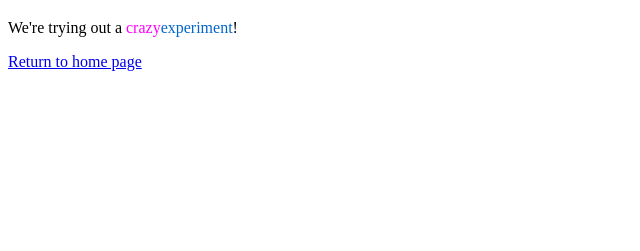
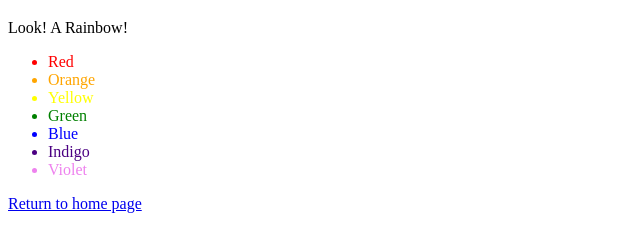
Before and after one commit to usman-tahir/my-git-repo, a plain HTML site: page crazy.html in a window 1280 px wide. Shown: the part 61-312 px from the top of the page, without its empty margins (0-640 px from the left). Drawn offline with Linux system fonts and the light colour scheme.

Commit message:
added a rainbow to ccrazy.html

```diff
--- a/crazy.html
+++ b/crazy.html
@@ -6,9 +6,18 @@
   </head>
   <body>
     <h1>A Crazy Experiment</h1>
-    <p>
-      We're trying out a <span style="color: #f0f">crazy</span><span style="color: #06c">experiment</span>!
-    </p>
+    <p>Look! A Rainbow!</p>
+
+    <ul>
+      <li style="color: red">Red</li>
+      <li style="color: orange">Orange</li>
+      <li style="color: yellow">Yellow</li>
+      <li style="color: green">Green</li>
+      <li style="color: blue">Blue</li>
+      <li style="color: indigo">Indigo</li>
+      <li style="color: violet">Violet</li>
+    </ul>
+
     <p><a href="index.html">Return to home page</a></p>
   </body>
 </html>
```
